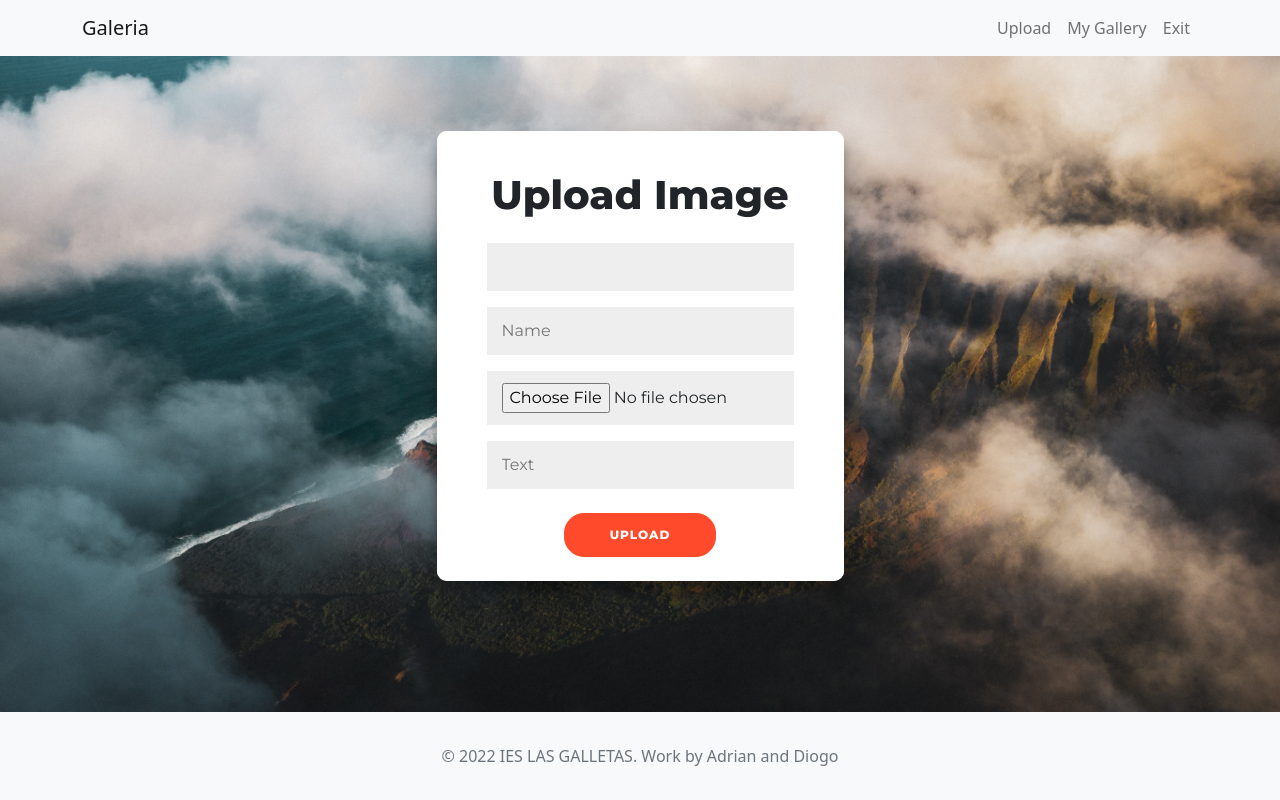
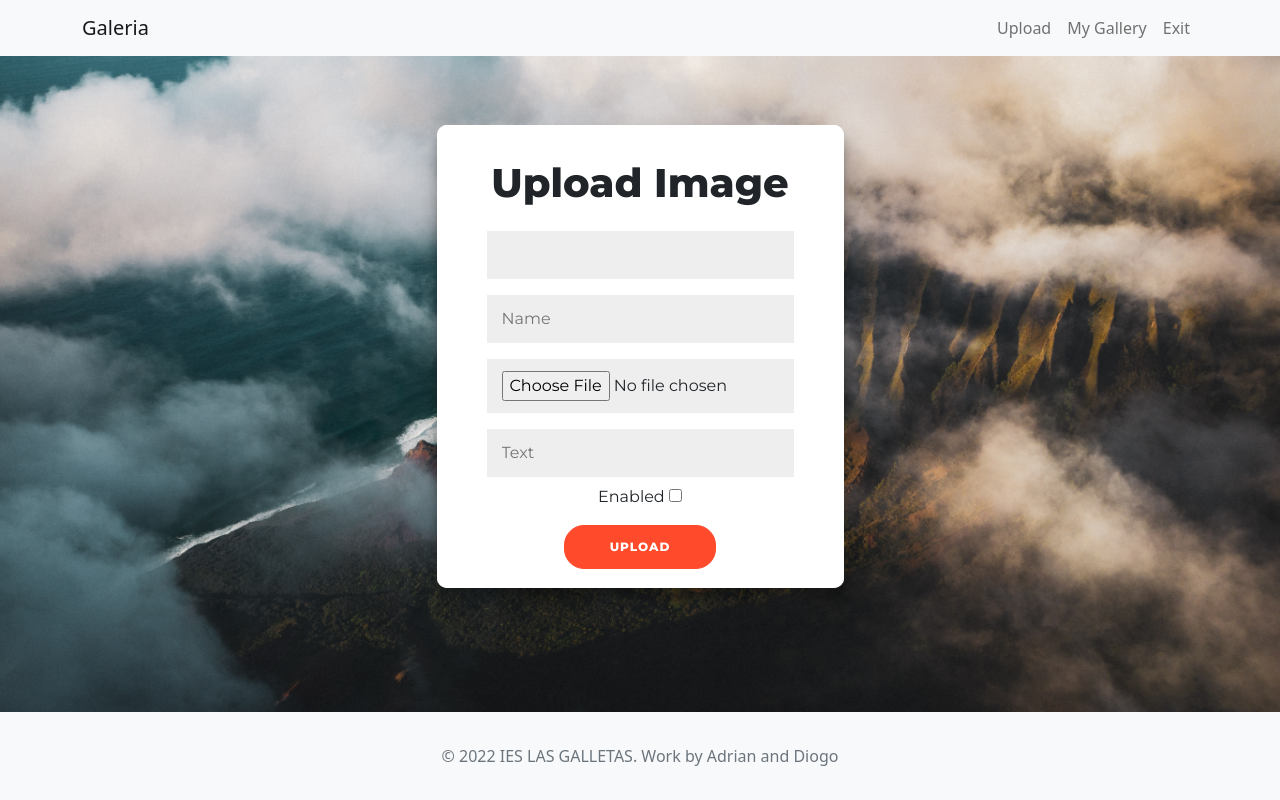
Before and after one commit to LegacyAdrian/Galeria, a PHP site: page /gallery/logged-in/upload.php in a window 1280 px wide. Run offline with PHP 8.4, Linux system fonts and the light colour scheme; data that the repository does not hold is empty; some libraries are stand-ins or nearby versions.

Commit message:
Galeria general hecha

```diff
--- a/css/upload.css
+++ b/css/upload.css
@@ -91,7 +91,7 @@ button.ghost {
 	overflow: hidden;
 	width: 407px;
 	max-width: 100%;
-	min-height: 450px;
+	min-height:  463px;
 }
 
 .form-container {
--- a/gallery/logged-in/upload.php
+++ b/gallery/logged-in/upload.php
@@ -31,10 +31,14 @@
                                 echo "Error al realizar sequencia";
                             }
                             if (isset($_POST["submit"])) {
+
+                                if ( isset( $_POST['enabled'])){
+                                 $enabled = 1; }
+                                else {
+                                $enabled = 0; }
                                 $imagename =  $_POST['image-name'];
                                 $text =  $_POST['image-text'];
-                                 $enabled = 1;
-                                //move_uploaded_file( $_FILES["image"]["tmp_name"], "../../images/" . $_FILES["image"]["name"]);
+                                move_uploaded_file( $_FILES["image"]["tmp_name"], "../../imagesuser/" . $_FILES["image"]["name"]);
 
                                 $fichero = $_FILES["image"]["name"];
                                 $size = $_FILES["image"]["size"];
@@ -48,6 +52,7 @@
                     <input class="input" type="text" placeholder="Name" name="image-name" required/>
                     <input class="input" type="file" name="image" id="image" required accept="image/*"/>
                     <input class="input" type="text" placeholder="Text" name="image-text" required/>
+                    <label for="enabled">Enabled <input type="checkbox" name="enabled" id="enabled"></label>
                     <?php
 
                     ?>
```
Also changed, not shown: gallery/logged-in/loggedIndex.php (+19 -1 lines), gallery/logged-in/upload-up.php (+6 -7 lines), imagesuser/Caballo.jpg (added), imagesuser/pato.jpg (added), imagesuser/patoazul.jpg (added).
